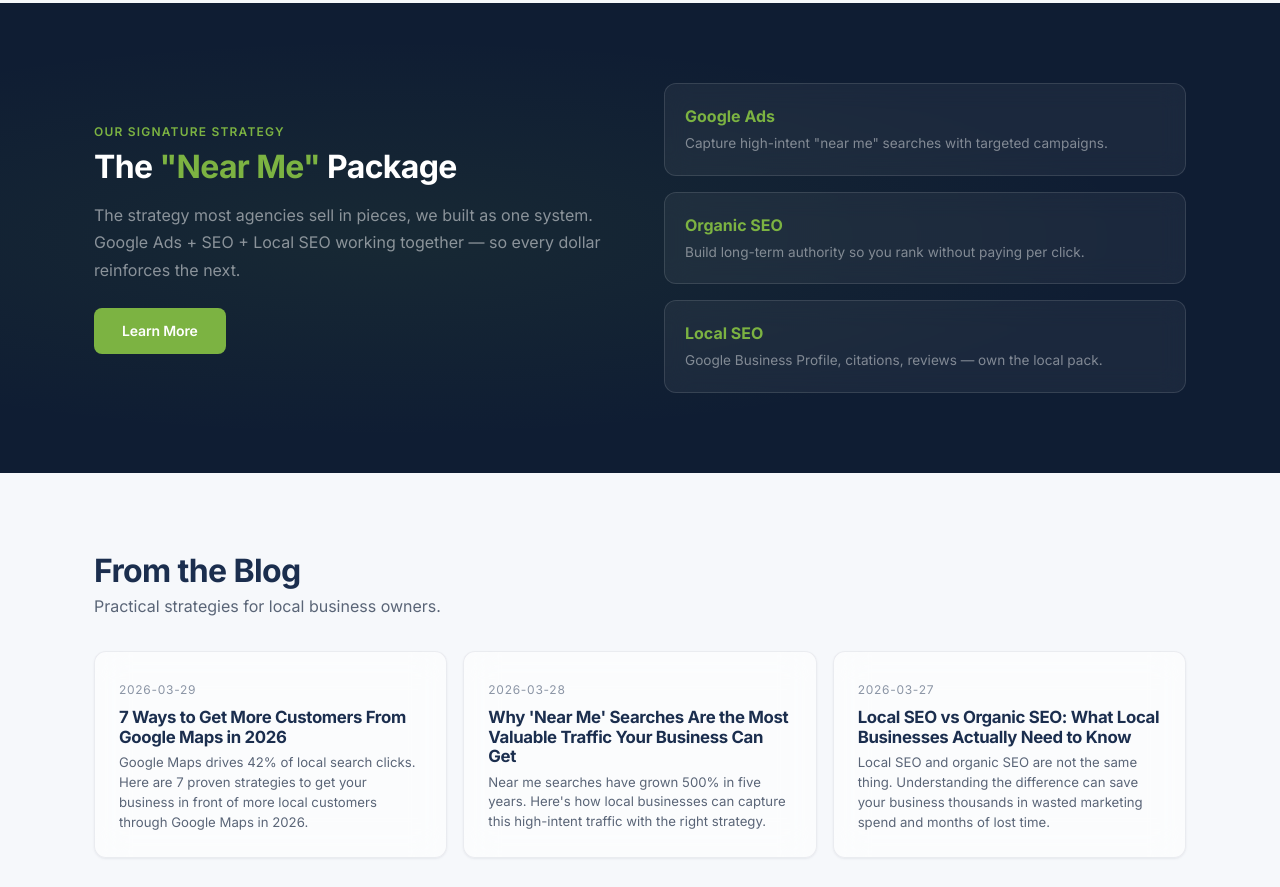
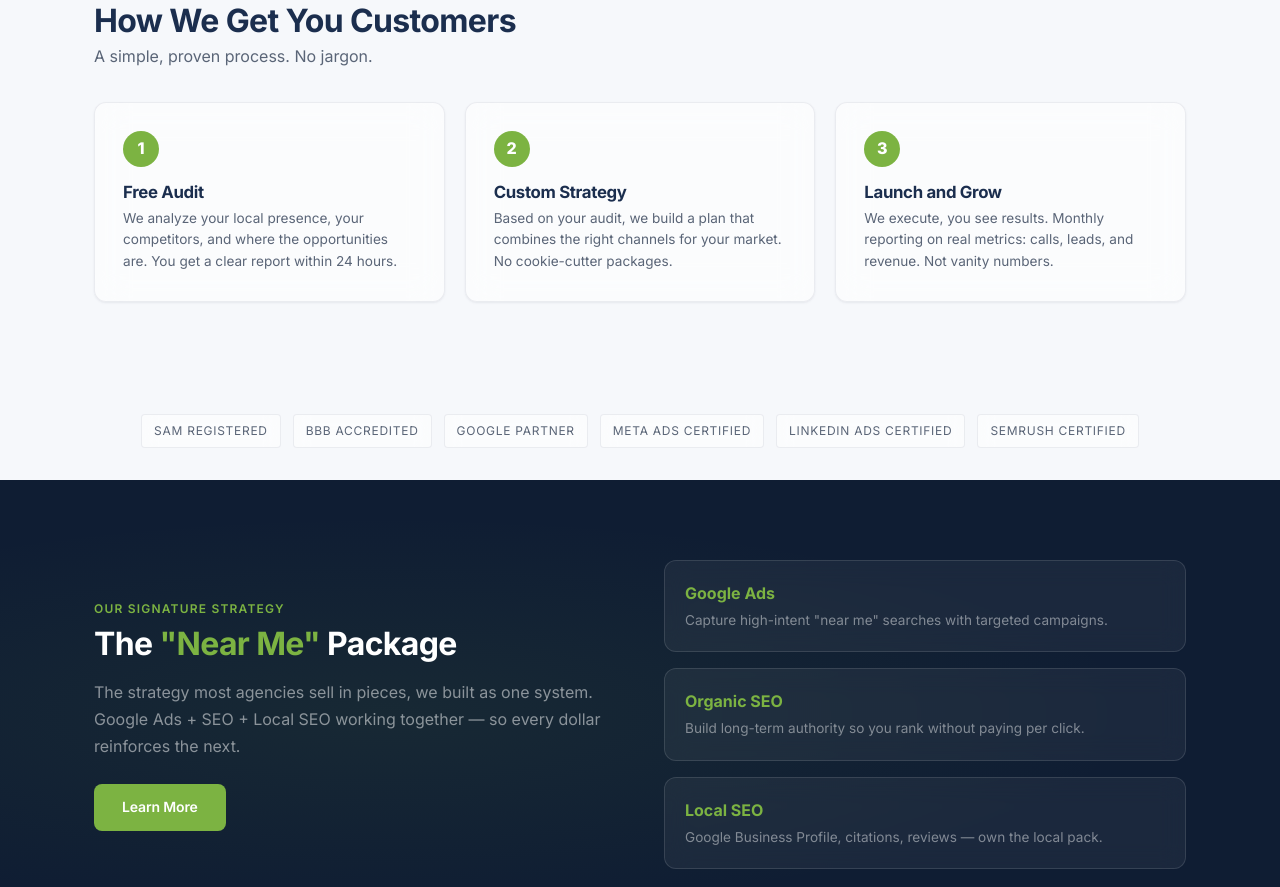
Before and after one commit to Moshe-ship/performancemax, an Astro site: page / in a window 1280 px wide. Shown: the part 1473-2360 px from the top of the page. Built offline with nearby package versions, Linux system fonts and the light colour scheme; Astro itself is replaced by a stand-in of ours; no server answers.

Commit message:
Homepage: add How It Works, trust badges, blog image cards

```diff
--- a/src/pages/index.astro
+++ b/src/pages/index.astro
@@ -105,6 +105,45 @@ const stats = [
     </div>
   </section>
 
+  <!-- How It Works -->
+  <section class="section how-section">
+    <div class="container">
+      <h2>How We Get You Customers</h2>
+      <p class="section__sub">A simple, proven process. No jargon.</p>
+      <div class="how-grid">
+        <div class="how-step">
+          <span class="how-num">1</span>
+          <h3>Free Audit</h3>
+          <p>We analyze your local presence, your competitors, and where the opportunities are. You get a clear report within 24 hours.</p>
+        </div>
+        <div class="how-step">
+          <span class="how-num">2</span>
+          <h3>Custom Strategy</h3>
+          <p>Based on your audit, we build a plan that combines the right channels for your market. No cookie-cutter packages.</p>
+        </div>
+        <div class="how-step">
+          <span class="how-num">3</span>
+          <h3>Launch and Grow</h3>
+          <p>We execute, you see results. Monthly reporting on real metrics: calls, leads, and revenue. Not vanity numbers.</p>
+        </div>
+      </div>
+    </div>
+  </section>
+
+  <!-- Trust Badges -->
+  <section class="trust-bar">
+    <div class="container">
+      <div class="trust-inner">
+        <span>SAM Registered</span>
+        <span>BBB Accredited</span>
+        <span>Google Partner</span>
+        <span>Meta Ads Certified</span>
+        <span>LinkedIn Ads Certified</span>
+        <span>Semrush Certified</span>
+      </div>
+    </div>
+  </section>
+
   <!-- Near Me Spotlight -->
   <section class="nearme-section">
     <div class="container nearme-spot">
@@ -142,9 +181,12 @@ const stats = [
         <div class="blog-grid">
           {recentPosts.map(post => (
             <a href={`/blog/${post.id}`} class="blog-card">
-              <span class="blog-card__date">{post.data.date}</span>
-              <h3>{post.data.title}</h3>
-              <p>{post.data.description}</p>
+              {post.data.image && <img src={post.data.image} alt="" class="blog-card__img" loading="lazy" />}
+              <div class="blog-card__text">
+                <span class="blog-card__date">{post.data.date}</span>
+                <h3>{post.data.title}</h3>
+                <p>{post.data.description}</p>
+              </div>
             </a>
           ))}
         </div>
@@ -331,15 +373,15 @@ const stats = [
     margin-top: 0.2rem;
   }
 
-  /* Blog */
-  .blog-grid {
+  /* How It Works */
+  .how-section { padding-top: 0; }
+  .how-grid {
     display: grid;
-    grid-template-columns: repeat(auto-fill, minmax(280px, 1fr));
-    gap: 1rem;
+    grid-template-columns: repeat(3, 1fr);
+    gap: 1.25rem;
   }
-  .blog-card {
-    display: block;
-    padding: 1.5rem;
+  .how-step {
+    padding: 1.75rem;
     background: var(--glass-bg);
     backdrop-filter: blur(16px);
     -webkit-backdrop-filter: blur(16px);
@@ -347,11 +389,80 @@ const stats = [
     border-radius: var(--radius);
     box-shadow: var(--shadow-sm);
     transition: all 0.3s ease;
+    position: relative;
+  }
+  .how-step:hover {
+    box-shadow: var(--shadow-md);
+    transform: translateY(-2px);
+  }
+  .how-num {
+    display: flex;
+    align-items: center;
+    justify-content: center;
+    width: 36px;
+    height: 36px;
+    background: var(--green);
+    color: var(--white);
+    font-weight: 800;
+    font-size: 1rem;
+    border-radius: 50%;
+    margin-bottom: 1rem;
+  }
+  .how-step h3 { margin-bottom: 0.35rem; font-size: 1.05rem; }
+  .how-step p { font-size: 0.85rem; color: var(--gray); line-height: 1.6; }
+
+  /* Trust Bar */
+  .trust-bar {
+    padding: 2rem 0;
+  }
+  .trust-inner {
+    display: flex;
+    justify-content: center;
+    gap: 0.75rem;
+    flex-wrap: wrap;
+  }
+  .trust-inner span {
+    font-size: 0.75rem;
+    text-transform: uppercase;
+    letter-spacing: 0.06em;
+    color: var(--gray);
+    padding: 0.4rem 0.75rem;
+    border: 1px solid var(--border);
+    border-radius: 4px;
+    background: var(--glass-bg);
+    backdrop-filter: blur(8px);
+    -webkit-backdrop-filter: blur(8px);
+  }
+
+  /* Blog */
+  .blog-grid {
+    display: grid;
+    grid-template-columns: repeat(auto-fill, minmax(300px, 1fr));
+    gap: 1.25rem;
+  }
+  .blog-card {
+    display: block;
+    background: var(--glass-bg);
+    backdrop-filter: blur(16px);
+    -webkit-backdrop-filter: blur(16px);
+    border: 1px solid var(--border);
+    border-radius: var(--radius);
+    box-shadow: var(--shadow-sm);
+    overflow: hidden;
+    transition: all 0.3s ease;
   }
   .blog-card:hover {
     box-shadow: var(--shadow-md);
     transform: translateY(-2px);
     border-color: rgba(124, 179, 66, 0.2);
+  }
+  .blog-card__img {
+    width: 100%;
+    height: 180px;
+    object-fit: cover;
+  }
+  .blog-card__text {
+    padding: 1.25rem;
   }
   .blog-card__date {
     font-size: 0.75rem;
@@ -396,6 +507,7 @@ const stats = [
     .hero__sub { font-size: 0.95rem; }
     .stats__inner { gap: 1.25rem; padding: 1.5rem 1.25rem; }
     .stat__number { font-size: 1.5rem; }
+    .how-grid { grid-template-columns: 1fr; }
     .nearme-section { padding: 3rem 0; }
     .nearme-spot { grid-template-columns: 1fr; gap: 2rem; }
     .services-grid { grid-template-columns: repeat(auto-fill, minmax(160px, 1fr)); }
```
